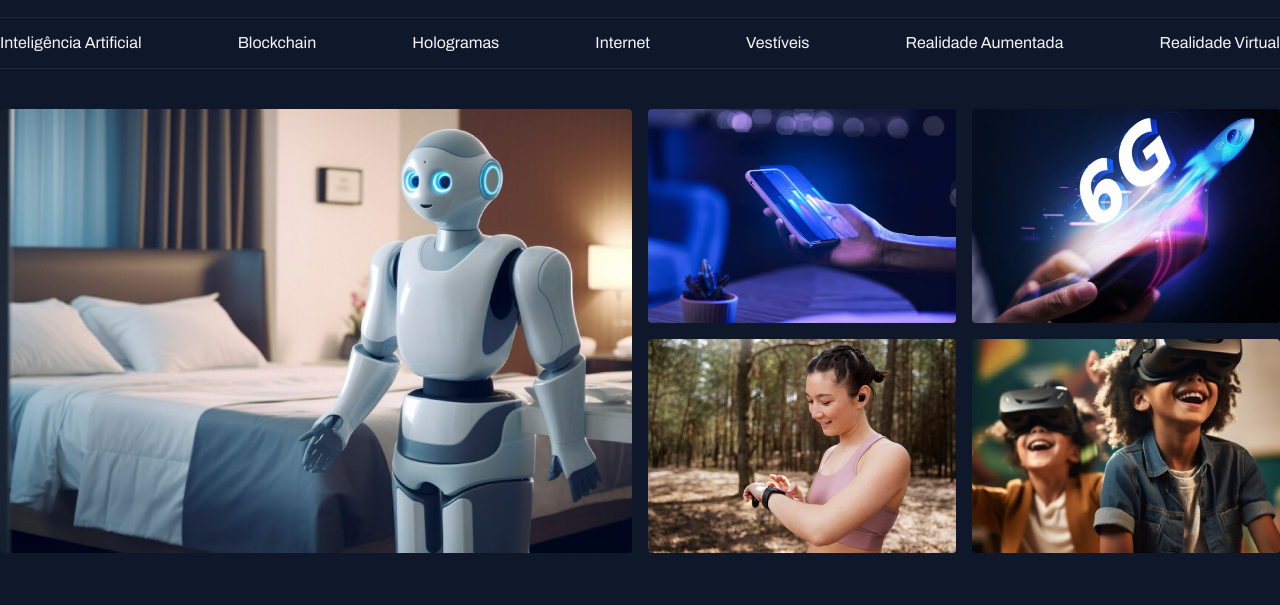
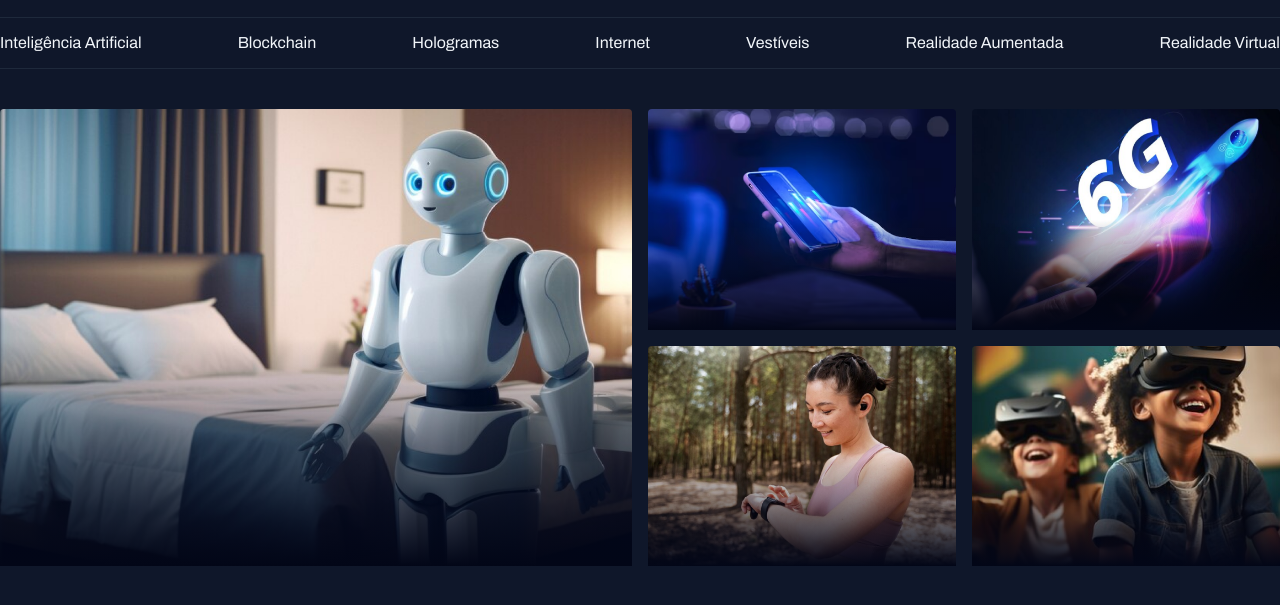
Before and after one commit to lucas-emanuel1/Portal_noticias, a plain HTML site: page index.html in a window 1280 px wide. Shown: the part 55-660 px from the top of the page. Drawn offline with Linux system fonts and the light colour scheme.

Commit message:
Adicionando fundo com degrade

```diff
--- a/index.html
+++ b/index.html
@@ -40,14 +40,24 @@
 
   <main class="container grid grid-col-2 gap-16">
     <section id="featured" class="container-items">
-      <img src="assets/images/Image 01.png" alt="">
+      <div class="card-img">
+        <img src="assets/images/Image 01.png" alt="">
+      </div>
     </section>
 
     <section id="featured" class="container-items grid grid-col-2 gap-16">
-      <img src="assets/images/Image 02.png" alt="">
-      <img src="assets/images/Image 03.png" alt="">
-      <img src="assets/images/Image 04.png" alt="">
-      <img src="assets/images/Image 05.png" alt="">
+      <div class="card-img">
+        <img src="assets/images/Image 02.png" alt="">
+      </div>
+      <div class="card-img">
+        <img src="assets/images/Image 03.png" alt="">
+      </div>
+      <div class="card-img">
+        <img src="assets/images/Image 04.png" alt="">
+      </div>
+      <div class="card-img">
+        <img src="assets/images/Image 05.png" alt="">
+      </div>
     </section>
   </main>
 </body>
--- a/styles/global.css
+++ b/styles/global.css
@@ -45,3 +45,8 @@ h3 {
 img {
   max-width: 100%;
 }
+
+.card-img {
+  width: 100%;
+  height: 100%;
+}
--- a/styles/main.css
+++ b/styles/main.css
@@ -1,3 +1,18 @@
 main {
   margin-block: 40px;
 }
+
+.card-img {
+  position: relative;
+  &::after {
+    position: absolute;
+    content: '';
+    background-image: linear-gradient(
+      180deg,
+      transparent 0%,
+      #020617 100%
+    );
+    inset: 0;
+    top: 50%;
+  }
+}
```
